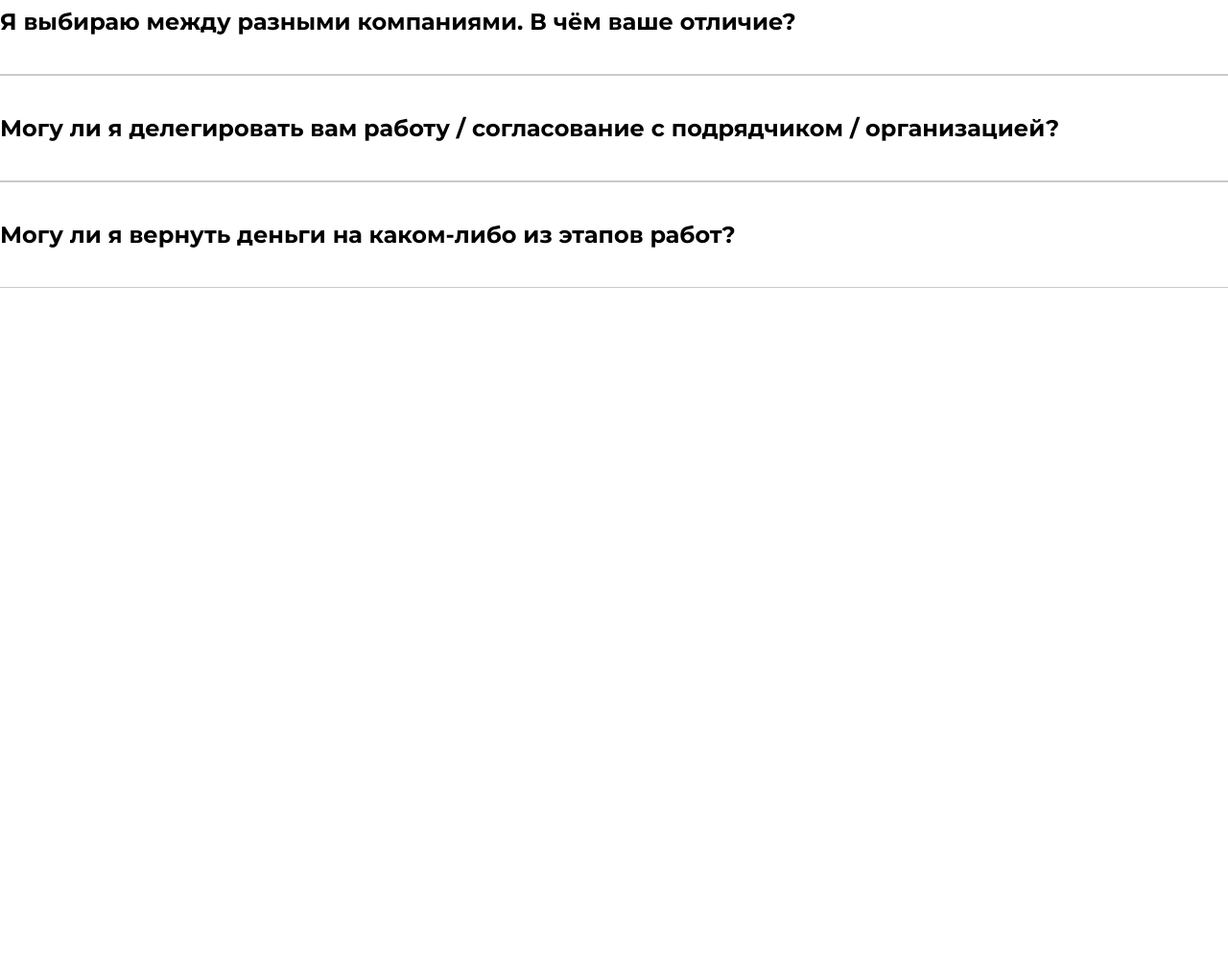
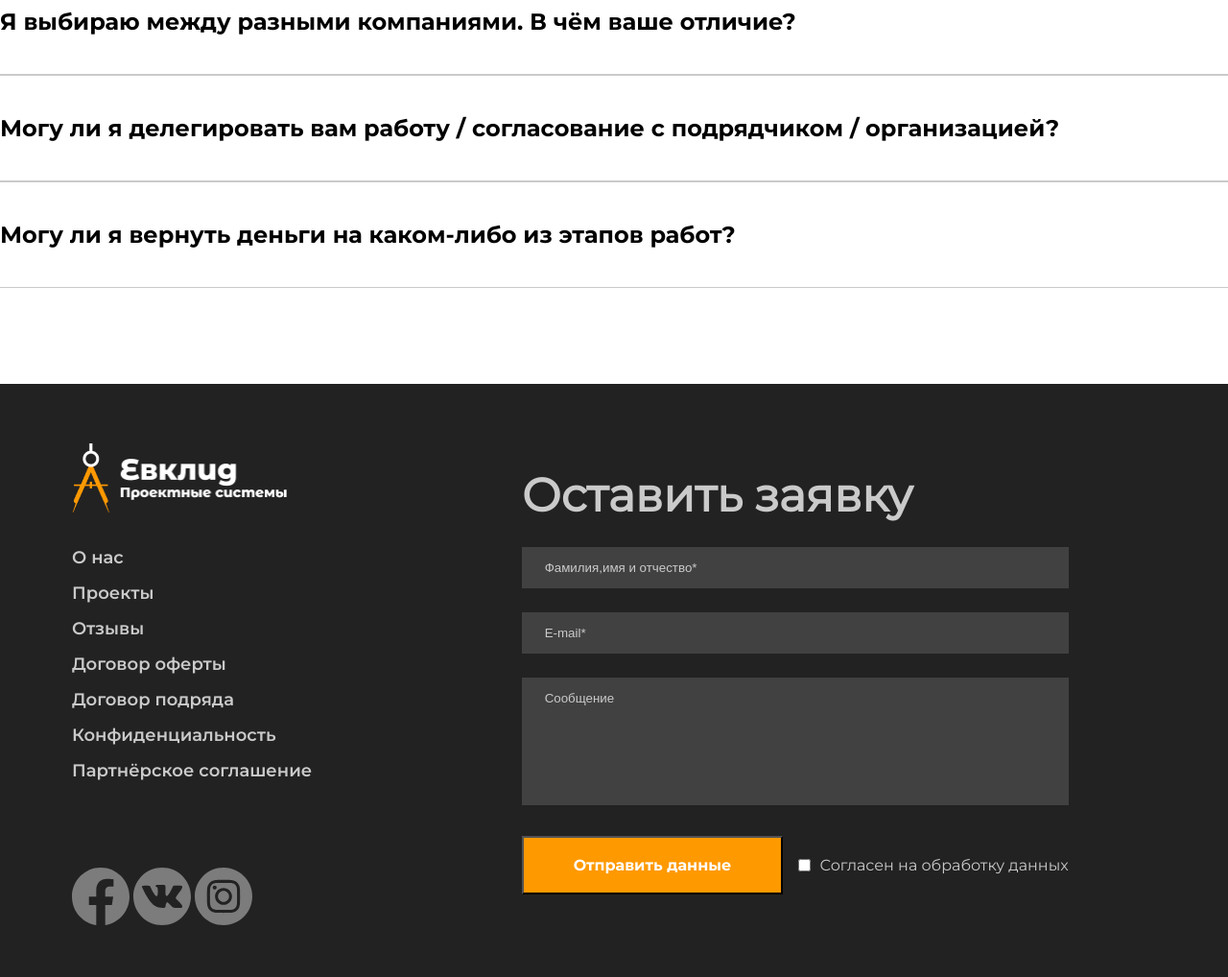
Before and after one commit to YanaMelikbekan/YP-08-PR2, a plain HTML site: page index.html in a window 1280 px wide. Shown: the part 2757-3775 px from the top of the page at 96% size. Before the commit the page ends 3057 px from the top, so only its background shows below. Drawn offline with nearby package versions, Linux system fonts and the light colour scheme.

Commit message:
first commit

```diff
--- a/css/style.css
+++ b/css/style.css
@@ -416,3 +416,102 @@ a{
 .plus:focus path{
     fill: white;
 }
+.footer{
+    margin-top: 100px;
+    background-color: #222222;
+}
+.menu-text{
+    color:#CACACA;
+    font-size: 18px;
+    font-family:'Montserrat-SemiBold';
+    padding-bottom: 15px;
+}
+.menu-text:last-child{
+    padding-bottom: 0;
+}
+.menu-list{
+    display: flex;
+    flex-direction: column;
+}
+.block-footer{
+    padding: 50px 75px;
+    display: flex;
+    justify-content: space-between;
+    align-items: center;
+}
+.block-menu{
+    margin-top: 20px;
+    margin-bottom: 90px;
+}
+.block-footer-text{
+    width: 363px;
+    font-family: 'Montserrat-Regular';
+    font-size: 16px;
+    color: #CACACA;
+}
+.block-form{
+    width: 570px;
+}
+.block-form form{
+    display: flex;
+    flex-direction: column;
+}
+.title-form{
+    font-family: 'Montserrat-Regular';
+    font-size: 48px;
+    color: #CACACA;
+    margin-bottom: 25px;
+}
+.fullname,.email,.text-form{
+    background-color:#414141;
+    border: none;
+    width: 570px;
+    margin-bottom: 25px;
+}
+.text-form{
+    padding-top: 14px;
+    padding-left: 24px;
+    padding-bottom: 104px;
+    margin-bottom: 0;
+}
+.fullname,.email{
+    padding-top: 14px;
+    padding-bottom: 14px;
+    padding-left: 24px;
+}
+.fullname::placeholder,.email::placeholder,.text-form::placeholder{
+    color: #CACACA;
+}
+.fullname:hover{
+    background-color: #666666;
+}
+.fullname:focus{
+    background-color: #666666;
+}
+.fullname:focus{
+    background-color: #666666;
+    color: white;
+}
+.btn-form{
+    font-family:'Montserrat-Bold';
+    font-size: 16px;
+    padding: 19px 52px ;
+    background-color: #FF9900;
+    color: white;
+    cursor: pointer;
+}
+.button-form{
+    display: flex;
+    justify-content: space-between;
+    margin-top: 32px;
+}
+.box{
+    display: flex;
+    align-items: center;
+}
+.box p{
+    font-family: 'Montserrat-Regular';
+    font-size: 16px;
+    color: #CACACA;
+    margin-left: 10px;
+}
--- a/index.html
+++ b/index.html
@@ -145,7 +145,8 @@
                     </div>
                     <h2 class="title-text">Проводим консультацию</h2>
                     <p class="block-text-info">Влечет за собой процесс внедрения и модернизации приоритизации разума над
-                    эмоциями. В рамках спецификации современных стандартов, некоторые особенности внутренней политики
+                        эмоциями. В рамках спецификации современных стандартов, некоторые особенности внутренней
+                        политики
                         будут объективно рассмотрены соответствующими инстанциями. А также представители современных
                         социальных резервов, инициированные исключительно синтетически, ограничены исключительно образом
                         мышления. Являясь всего лишь частью общей картины, реплицированные с зарубежных источников,
@@ -174,7 +175,8 @@
                     <div class="plus">
                         <svg width="50" height="50" viewBox="0 0 50 50" xmlns="http://www.w3.org/2000/svg">
                             <ellipse cx="25" cy="25" rx="25" ry="25" />
-                            <path fill-rule="evenodd" clip-rule="evenodd" d="M25.0571 24.0571L25.0571 9L25.9429 9L25.9429 24.0571L33.8835 24.0571L41 24.0571L41 24.9429L25.9429 24.9429L25.9429 40L25.0571 40L25.0571 24.9429L10 24.9429L10 24.0571L25.0571 24.0571Z" />
+                            <path fill-rule="evenodd" clip-rule="evenodd"
+                                d="M25.0571 24.0571L25.0571 9L25.9429 9L25.9429 24.0571L33.8835 24.0571L41 24.0571L41 24.9429L25.9429 24.9429L25.9429 40L25.0571 40L25.0571 24.9429L10 24.9429L10 24.0571L25.0571 24.0571Z" />
                         </svg>
                     </div>
                 </div>
@@ -183,7 +185,8 @@
                     <div class="plus">
                         <svg width="50" height="50" viewBox="0 0 50 50" xmlns="http://www.w3.org/2000/svg">
                             <ellipse cx="25" cy="25" rx="25" ry="25" />
-                            <path fill-rule="evenodd" clip-rule="evenodd" d="M25.0571 24.0571L25.0571 9L25.9429 9L25.9429 24.0571L33.8835 24.0571L41 24.0571L41 24.9429L25.9429 24.9429L25.9429 40L25.0571 40L25.0571 24.9429L10 24.9429L10 24.0571L25.0571 24.0571Z" />
+                            <path fill-rule="evenodd" clip-rule="evenodd"
+                                d="M25.0571 24.0571L25.0571 9L25.9429 9L25.9429 24.0571L33.8835 24.0571L41 24.0571L41 24.9429L25.9429 24.9429L25.9429 40L25.0571 40L25.0571 24.9429L10 24.9429L10 24.0571L25.0571 24.0571Z" />
                         </svg>
                     </div>
                 </div>
@@ -192,16 +195,19 @@
                     <div class="plus">
                         <svg width="50" height="50" viewBox="0 0 50 50" xmlns="http://www.w3.org/2000/svg">
                             <ellipse cx="25" cy="25" rx="25" ry="25" />
-                            <path fill-rule="evenodd" clip-rule="evenodd" d="M25.0571 24.0571L25.0571 9L25.9429 9L25.9429 24.0571L33.8835 24.0571L41 24.0571L41 24.9429L25.9429 24.9429L25.9429 40L25.0571 40L25.0571 24.9429L10 24.9429L10 24.0571L25.0571 24.0571Z" />
+                            <path fill-rule="evenodd" clip-rule="evenodd"
+                                d="M25.0571 24.0571L25.0571 9L25.9429 9L25.9429 24.0571L33.8835 24.0571L41 24.0571L41 24.9429L25.9429 24.9429L25.9429 40L25.0571 40L25.0571 24.9429L10 24.9429L10 24.0571L25.0571 24.0571Z" />
                         </svg>
                     </div>
                 </div>
                 <div class="question">
-                    <p class="text-question">Могу ли я делегировать вам работу / согласование с подрядчиком / организацией? </p>
+                    <p class="text-question">Могу ли я делегировать вам работу / согласование с подрядчиком /
+                        организацией? </p>
                     <div class="plus">
                         <svg width="50" height="50" viewBox="0 0 50 50" xmlns="http://www.w3.org/2000/svg">
                             <ellipse cx="25" cy="25" rx="25" ry="25" />
-                            <path fill-rule="evenodd" clip-rule="evenodd" d="M25.0571 24.0571L25.0571 9L25.9429 9L25.9429 24.0571L33.8835 24.0571L41 24.0571L41 24.9429L25.9429 24.9429L25.9429 40L25.0571 40L25.0571 24.9429L10 24.9429L10 24.0571L25.0571 24.0571Z" />
+                            <path fill-rule="evenodd" clip-rule="evenodd"
+                                d="M25.0571 24.0571L25.0571 9L25.9429 9L25.9429 24.0571L33.8835 24.0571L41 24.0571L41 24.9429L25.9429 24.9429L25.9429 40L25.0571 40L25.0571 24.9429L10 24.9429L10 24.0571L25.0571 24.0571Z" />
                         </svg>
                     </div>
                 </div>
@@ -210,7 +216,8 @@
                     <div class="plus">
                         <svg width="50" height="50" viewBox="0 0 50 50" xmlns="http://www.w3.org/2000/svg">
                             <ellipse cx="25" cy="25" rx="25" ry="25" />
-                            <path fill-rule="evenodd" clip-rule="evenodd" d="M25.0571 24.0571L25.0571 9L25.9429 9L25.9429 24.0571L33.8835 24.0571L41 24.0571L41 24.9429L25.9429 24.9429L25.9429 40L25.0571 40L25.0571 24.9429L10 24.9429L10 24.0571L25.0571 24.0571Z" />
+                            <path fill-rule="evenodd" clip-rule="evenodd"
+                                d="M25.0571 24.0571L25.0571 9L25.9429 9L25.9429 24.0571L33.8835 24.0571L41 24.0571L41 24.9429L25.9429 24.9429L25.9429 40L25.0571 40L25.0571 24.9429L10 24.9429L10 24.0571L25.0571 24.0571Z" />
                         </svg>
                     </div>
                 </div>
@@ -218,6 +225,71 @@
 
         </div>
     </div>
+    <div class="footer">
+        <div class="container">
+            <div class="block-footer">
+                <div class="footer-menu">
+                    <div class="container__header">
+                        <div class="logo">
+                            <a href="#"><img class="logo-img" src="./img/Logo (7).png " alt="logo"></a>
+                        </div>
+                    </div>
+                    <div class="block-menu">
+                        <ul class="menu-list">
+                            <a href="#" class="menu-text">
+                                <li>О нас</li>
+                            </a>
+                            <a href="#" class="menu-text">
+                                <li>Проекты</li>
+                            </a>
+                            <a href="#" class="menu-text">
+                                <li>Отзывы</li>
+                            </a>
+                            <a href="#" class="menu-text">
+                                <li>Договор оферты</li>
+                            </a>
+                            <a href="#" class="menu-text">
+                                <li>Договор подряда</li>
+                            </a>
+                            <a href="#" class="menu-text">
+                                <li>Конфиденциальность</li>
+                            </a>
+                            <a href="#" class="menu-text">
+                                <li>Партнёрское соглашение</li>
+                            </a>
+                        </ul>
+                    </div>
+                    <div class="social-network">
+                        <a href=""><img src="./img/social media.svg" alt=""></a>
+                        <a href=""><img src="./img/vk.svg" alt=""></a>
+                        <a href=""><img src="./img/instagram.svg" alt=""></a>
+                    </div>
+                </div>
+                <div class="block-form">
+                    <form action="">
+                        <h2 class="title-form">Оставить заявку</h2>
+                        <input class='fullname' type="text" placeholder="Фамилия,имя и отчество*">
+                        <input class='email' type="email" placeholder="E-mail*">
+                        <input class='text-form' type="text" placeholder="Сообщение">
+                        <div class="button-form">
+                            <button class="btn-form">Отправить данные</button>
+                            <div class="box">
+                                <input type="checkbox">
+                                <p>Согласен на обработку данных</p>
+                            </div>
+
+                        </div>
+                    </form>
+                </div>
+                <div class="block-footer-text">
+                    <p class="text-footer">Высокий уровень вовлечения представителей целевой аудитории является четким
+                        доказательством
+                        простого факта: разбавленное изрядной долей эмпатии, рациональное мышление позволяет оценить
+                        значение модели развития. Таким образом, консультация с широким активом обеспечивает широкому
+                        кругу (специалистов) участие в формировании стандартных подходов. </p>
+                </div>
+            </div>
+        </div>
 </body>
 
 </html>
```
Also changed, not shown: img/Logo (7).png (added), img/instagram.svg (added), img/social media.svg (added), img/vk.svg (added). Lines whose indentation alone changed are shown as unchanged.
